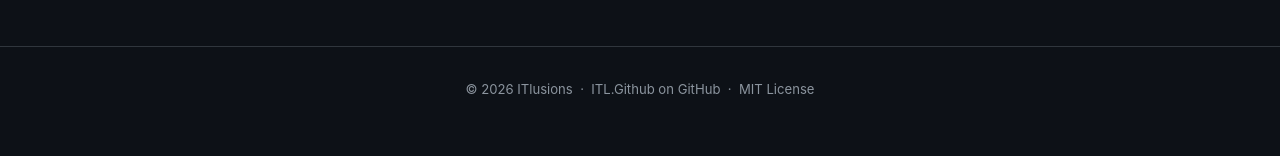
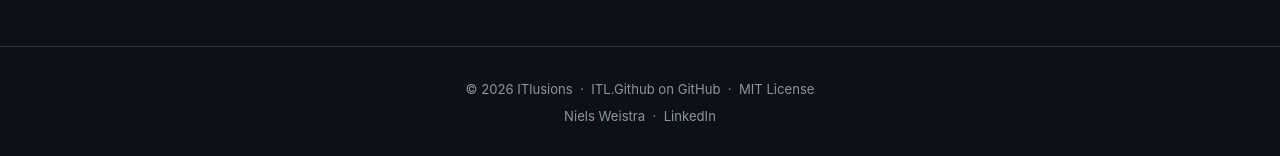
Before and after one commit to ITlusions/ITL.Github, a Jekyll site: the page docs/index.html, which Jekyll copies as it is, in a window 1280 px wide and 900 px high, scrolled down 3116 px. Shown: the part 741-897 px from the top of the window. Built offline with Jekyll 4.4.1, drawn with Linux system fonts in a browser that asks for light colours; before the commit the page ends 3989 px from its top, so only the background shows below that.

Commit message:
feat: Add contact information for Niels Weistra in footer across multiple pages
Co-authored-by: Copilot <copilot@github.com>

```diff
--- a/docs/index.html
+++ b/docs/index.html
@@ -853,6 +853,11 @@
     &nbsp;·&nbsp;
     MIT License
   </p>
+  <p style="margin-top:.4rem">
+    <a href="mailto:n.weistra@itlusions.com">Niels Weistra</a>
+    &nbsp;·&nbsp;
+    <a href="https://nl.linkedin.com/in/nielswei" target="_blank" rel="noopener">LinkedIn</a>
+  </p>
 </footer>
 
 <script>
--- a/docs/onboard-live.html
+++ b/docs/onboard-live.html
@@ -439,6 +439,11 @@
     <a href="https://github.com/ITlusions/ITL.Github" target="_blank" rel="noopener">ITL.Github on GitHub</a>
     &nbsp;·&nbsp;
     MIT License
+  </p>
+  <p style="margin-top:.4rem">
+    <a href="mailto:n.weistra@itlusions.com">Niels Weistra</a>
+    &nbsp;·&nbsp;
+    <a href="https://nl.linkedin.com/in/nielswei" target="_blank" rel="noopener">LinkedIn</a>
   </p>
 </footer>
 
--- a/docs/onboard.html
+++ b/docs/onboard.html
@@ -475,6 +475,11 @@
     &nbsp;·&nbsp;
     MIT License
   </p>
+  <p style="margin-top:.4rem">
+    <a href="mailto:n.weistra@itlusions.com">Niels Weistra</a>
+    &nbsp;·&nbsp;
+    <a href="https://nl.linkedin.com/in/nielswei" target="_blank" rel="noopener">LinkedIn</a>
+  </p>
 </footer>
 
 <script>
```
Also changed, not shown: docs/_layouts/default.html (+10 -3 lines).
